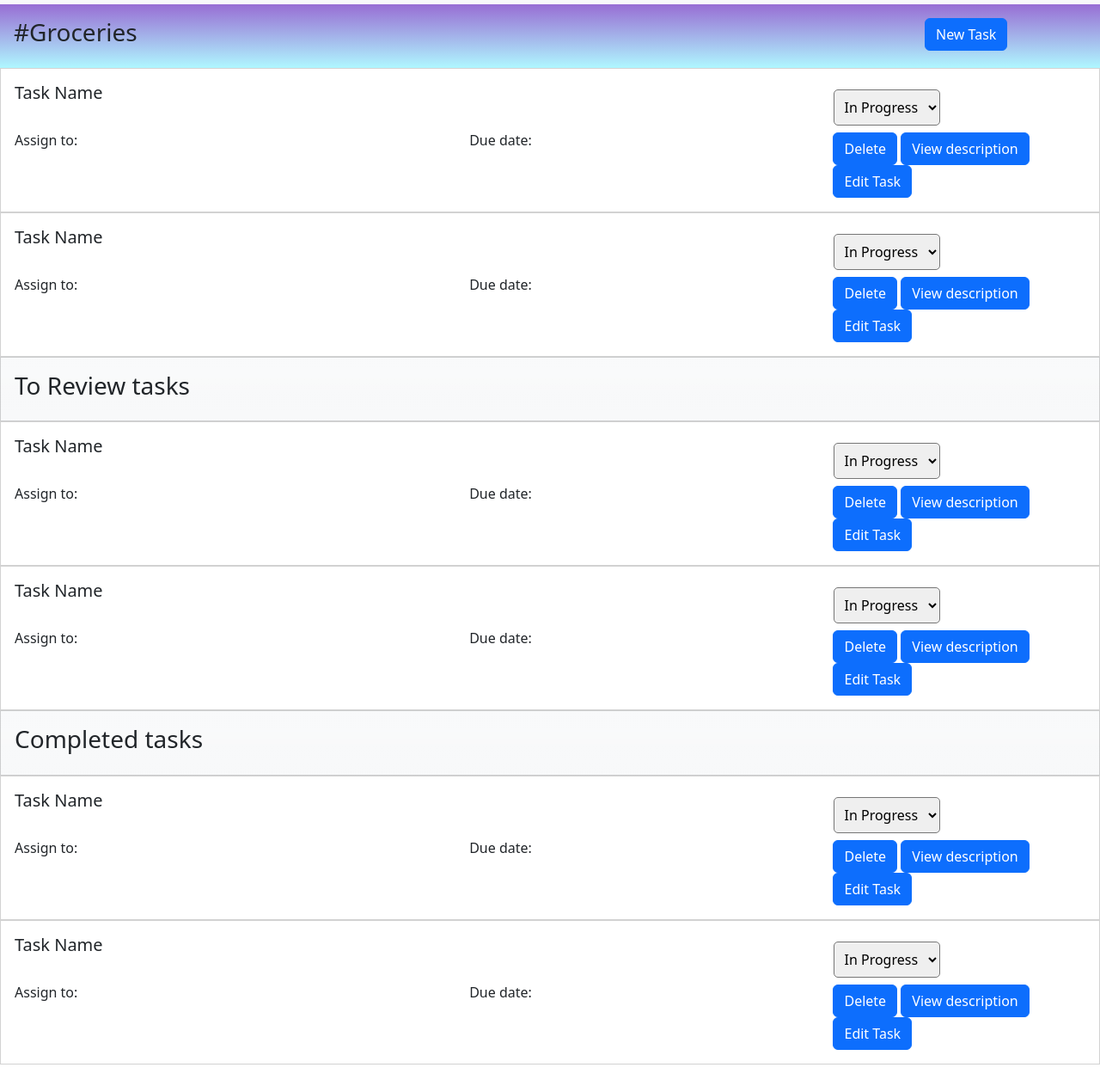
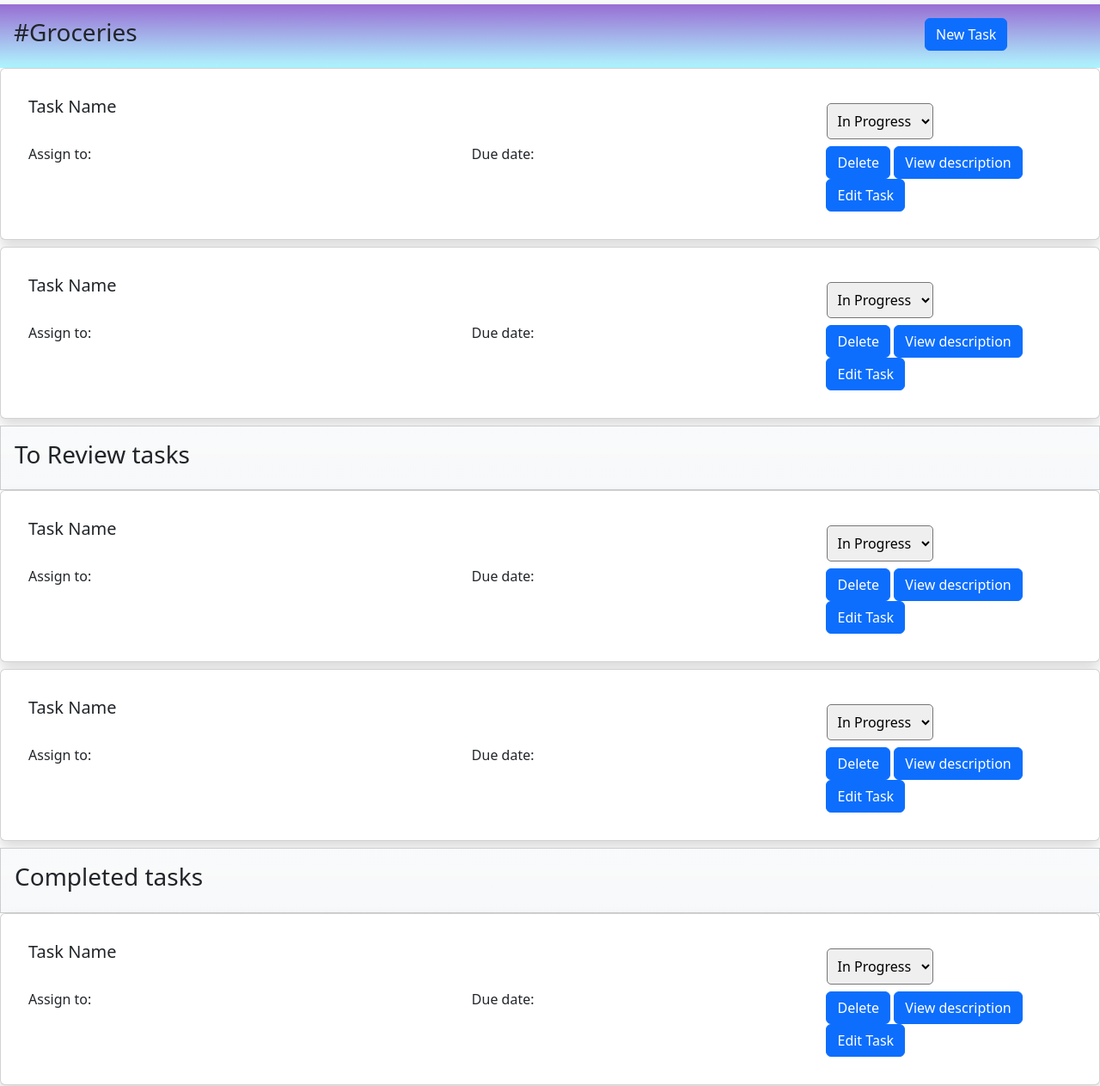
Before and after one commit to rachelyeoh/GA-final-project, a plain HTML site: page index.html in a window 1280 px wide. Shown: the part 51-1314 px from the top of the page at 86% size. Before the commit the page ends 1289 px from the top, so only its background shows below. Drawn offline with nearby package versions, Linux system fonts and the light colour scheme.

Commit message:
added shadows to card

```diff
--- a/index.html
+++ b/index.html
@@ -355,7 +355,7 @@
       <!-- end of description modal -->
       <section>
         <!-- Individual task -->
-        <div class="card">
+        <div class="card shadow p-3 mb-2 bg-body rounded">
           <div class="card-body">
             <div class="row">
               <div class="col-9">
@@ -400,7 +400,7 @@
         </div>
         <!-- end of Individual task -->
         <!-- 2nd Individual task -->
-        <div class="card">
+        <div class="card shadow p-3 mb-2 bg-body rounded">
           <div class="card-body">
             <div class="row">
               <div class="col-9">
@@ -455,7 +455,7 @@
           </div>
         </div>
         <!-- 1nd Individual task -->
-        <div class="card">
+        <div class="card shadow p-3 mb-2 bg-body rounded">
           <div class="card-body">
             <div class="row">
               <div class="col-9">
@@ -500,7 +500,7 @@
         </div>
         <!-- end of 1nd Individual task -->
         <!-- 2nd Individual task -->
-        <div class="card">
+        <div class="card shadow p-3 mb-2 bg-body rounded">
           <div class="card-body">
             <div class="row">
               <div class="col-9">
@@ -553,7 +553,7 @@
           </div>
         </div>
         <!-- 1st Individual task -->
-        <div class="card">
+        <div class="card shadow p-3 mb-2 bg-body rounded">
           <div class="card-body">
             <div class="row">
               <div class="col-9">
@@ -598,7 +598,7 @@
         </div>
         <!-- end of 1st Individual task -->
         <!-- 2nd Individual task -->
-        <div class="card">
+        <div class="card shadow p-3 mb-2 bg-body rounded">
           <div class="card-body">
             <div class="row">
               <div class="col-9">
```
